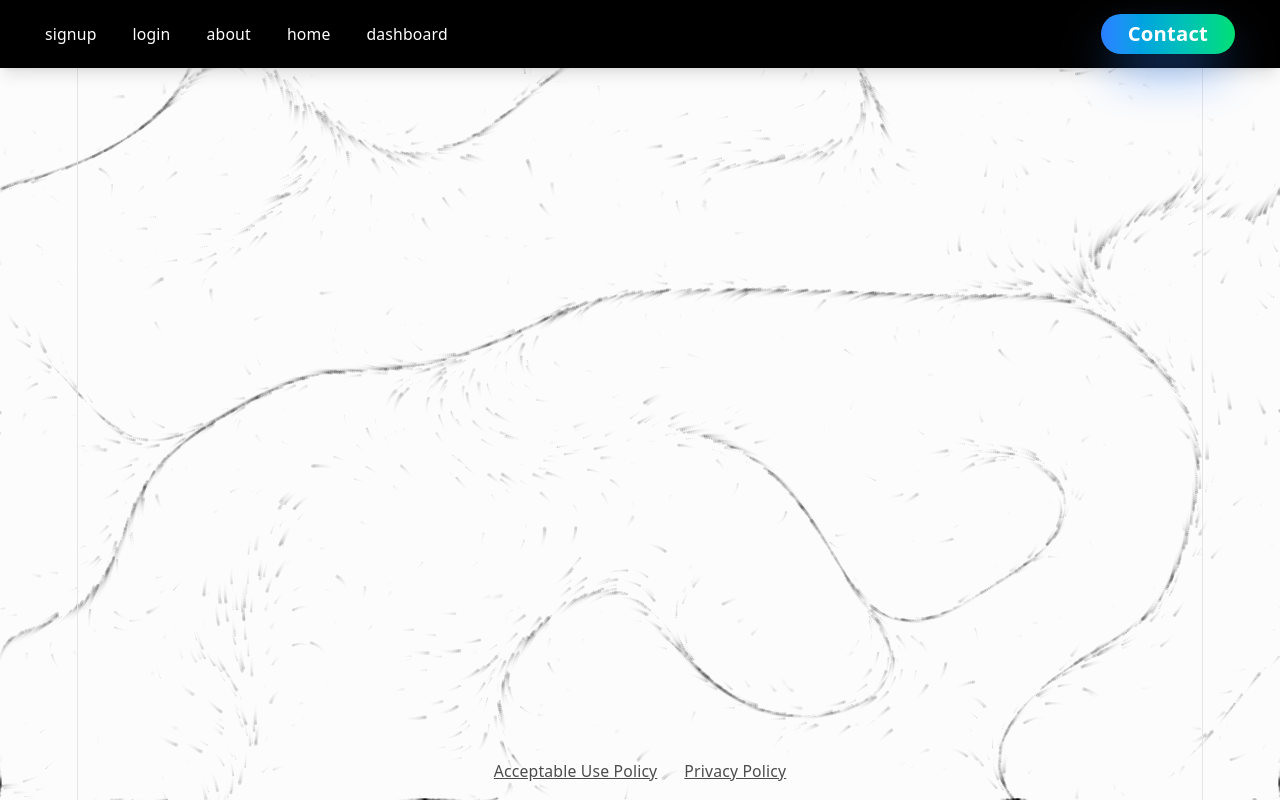
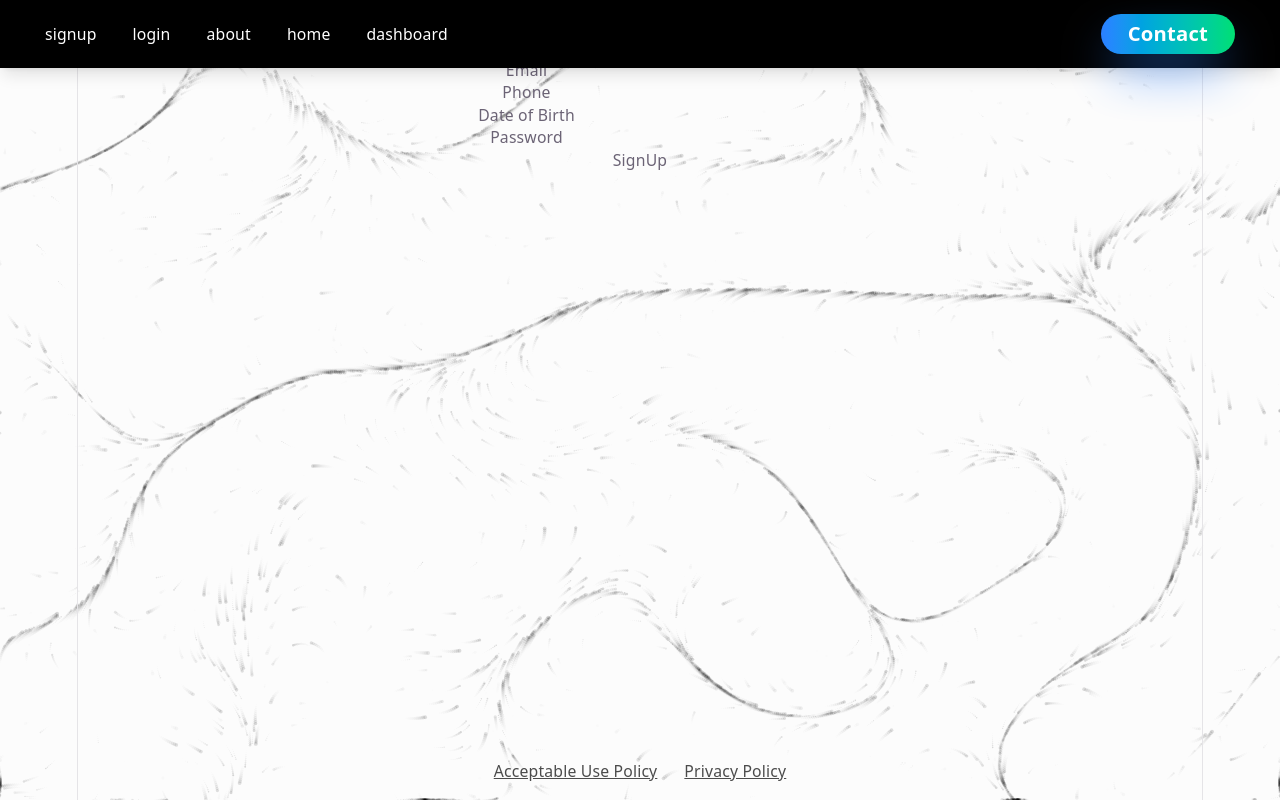
Before and after one commit to KyleKyleA/risk-diabetes-predictor, a React app in the folder Frontend/: page /signup in a window 1280 px wide. Built offline with nearby package versions, Linux system fonts and the light colour scheme; the HTML template or start-up script is replaced by a standard one.

Commit message:
finished with most of the logic implemented for the sign up form later or maybe tomorrow do the questionarrie or the styling

```diff
--- a/Frontend/src/Components/Signup.jsx
+++ b/Frontend/src/Components/SignupForm.jsx
@@ -5,12 +5,14 @@
 
 // REGION IMPORTS
 import { useState } from 'react';
-import validator from 'react';
+import validator from 'validator';
 
-function signUp(onSuccess) {
+function SignUpForm({ onSuccess }) {
 
-    const [formData, setFormData] = useState({name: "", email: "", phone: "" })
+    const [formData, setFormData] = useState({name: "", email: "", phone: "", dob: "", password: ""});
+
     const [isSubmitted, setIsSubmitted] = useState(false);
+    const [errors, setErrors] = useState({});
 
     const validateSignUp = () => {
         const newErrors = {};
@@ -19,19 +21,19 @@ function signUp(onSuccess) {
         // Validate name
         const nameRegex = /^[a-zA-Z\s]+$/;
 
-        if (!FormData.name.trim()) {
+        if (!formData.name.trim()) {
             newErrors.name = "Name is required";
 
-        } else if (!nameRegex.test(FormData.name)) {
+        } else if (!nameRegex.test(formData.name)) {
             newErrors.name = "Name can only contain letters and spaces";
-        } else if (!FormData.name.length < 5) {
+        } else if (!formData.name.length < 5) {
             newErrors.name = "Name must be at least 5 or more characters long";
         }
 
         // validate email
-        if (!FormData.email.trim()) {
+        if (!formData.email.trim()) {
             newErrors.email = "Email is required";
-        } else if (!FormData.email.length < 10) {
+        } else if (!formData.email.length < 10) {
             newErrors.email = "Email must contain 10 or more characters along with the associate email (e.g google, hotmail outlook etc.)";
 
         } else if(!validator.isEmail(formData.email)) {
@@ -41,22 +43,25 @@ function signUp(onSuccess) {
         // validate phone
         const phoneRegex = /^[0-9]+$/;
 
-        if(!FormData.phone.trim()) {
+        if(!formData.phone.trim()) {
             newErrors = "Phone number is required";
-        } else if (!FormData.phone.length < 15) {
+        } else if (!formData.phone.length < 15) {
             newErrors = "Phone number must be at least 15 characters long";
-        } else if (!validator.isPhone(formData.email)) {
+        } else if (!validator.isPhone(formData.phone)) {
             newErrors = "Phone number is invalid format";
         } else if(!phoneRegex.test(FormData)) {
             newErrors = "Phone number can only contain numerical values";
         }
 
         // validate password
-        if (!FormData.password.trim()) {
+        if (!formData.password.trim()) {
             newErrors = "Password is required";
-        } else if (!FormData.password.length < 8) {
+        } else if (!formData.password.length < 8) {
             newErrors = "Password must be at length minium 8 characters and above";
         }
+
+        return newErrors
+    };
 
     const handleChange = (e) => {
         const {name, value} = e.target;
@@ -70,17 +75,17 @@ function signUp(onSuccess) {
 
     const handleSubmit = (e) => {
 
-        e.prevDefault();
-        const newErrors = validateForm();
+        e.preventDefault();
+        const newErrors = validateSignUp();
 
         // validation
-        if (Object.keys(newErrors).length > 0);
+        if (Object.keys(newErrors).length > 0) {
             setErrors(newErrors);
             return;
         }
 
         setIsSubmitted(true);
-        if (onComplete) onComplete(formData);
+        if (onSuccess) onSuccess(formData);
         };
 
 
@@ -98,41 +103,38 @@ function signUp(onSuccess) {
 
         {/* Signup form */}
         <div className="signup-form-container">
-            <form className="">
-            <title className="">Sign Up</title>
+            <form className="flex flex-col items-center text-sm on" onSubmit={handleSubmit}>
+            <h2 className="">Sign Up</h2>
 
             <div className="">
                 <div className="w-full">
                     <label className="">Name</label>
-                    <input className="" required></input>
+                    <input className="" id="name" name="name" value={formData.name} onChange={handleChange} required></input>
                 </div>
-            </div>
-            <div className="">
                 <div className="w-full">
                     <label className="">Email</label>
-                    <input className="" required></input>
+                    <input className="" id="email" name="email" value={formData.email} onChange={handleChange} required></input>
                 </div>
             </div>
             <div className="">
                 <div className="w-full">
                     <label className="">Phone</label>
-                    <input className="" required></input>
+                    <input className="" id="phone" name="phone" value={formData.phone} onChange={handleChange} required></input>
                 </div>
             </div>
-            <div className="">
                 <div className="w-full">
                     <label className="">Date of Birth</label>
-                    <input className="" required></input>
+                    <input className="" id="dob" name="dob" value={formData.dob} onChange={handleChange} required></input>
                 </div>
-            </div>
-            <div className="">
                 <div className="w-full">
                     <label className="">Password</label>
-                    <input className="" required></input>
+                    <input className="" id="password" name="password" onChange={handleChange}  required></input>
                 </div>
-            </div>
+
+
+
+            <button type="submit" className="">SignUp</button>
             </form>
-
         </div>
 
 
@@ -141,4 +143,4 @@ function signUp(onSuccess) {
 
 }
 
-export default Signup;
+export default SignUpForm;
--- a/Frontend/src/views/Home.jsx
+++ b/Frontend/src/views/Home.jsx
@@ -10,7 +10,7 @@ function Home() {
 
         <>
 
-            <DashBoard />
+
 
 
         </>
--- a/Frontend/src/views/Signup.jsx
+++ b/Frontend/src/views/Signup.jsx
@@ -1,7 +1,17 @@
+import SignupForm from "../Components/SignupForm.jsx";
+import { useNavigate } from "react-router-dom";
+
 function Signup() {
+
+    const navigate = useNavigate();
+
+    const handleSubmit = () => {
+
+        navigate("/dashboard");
+    };
     return (
        <>
-
+            <SignupForm onSuccess={handleSubmit} />
        </>
     )
 }
```
